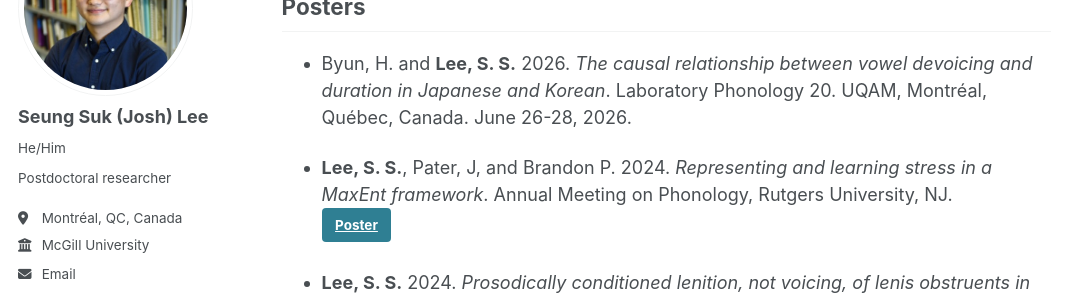
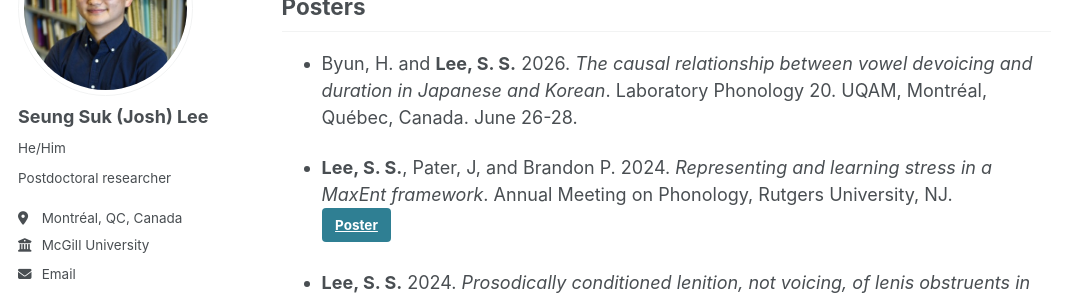
Before and after one commit to seungsuklee/seungsuklee.github.io, a Jekyll site: the page built from _pages/pubs.md, in a window 1280 px wide and 900 px high, scrolled down 2327 px. Shown: the part 180-478 px from the top of the window, without its empty margins (0-1083 px from the left). Built offline with Jekyll 4.4.1, drawn with Linux system fonts in a browser that asks for light colours; some web fonts are replaced; a script bundle is joined from its source files by our own code; library files that are not in the unit come from our copies.

Commit message:
Update poster details for Byun and Lee
Removed the end date from the conference details for the poster by Byun and Lee.

```diff
--- a/_pages/pubs.md
+++ b/_pages/pubs.md
@@ -65,7 +65,7 @@
 
 ## Posters
 
-- Byun, H. and **Lee, S. S.** 2026. *The causal relationship between vowel devoicing and duration in Japanese and Korean*. Laboratory Phonology 20. UQAM, Montréal, Québec, Canada. June 26-28, 2026.
+- Byun, H. and **Lee, S. S.** 2026. *The causal relationship between vowel devoicing and duration in Japanese and Korean*. Laboratory Phonology 20. UQAM, Montréal, Québec, Canada. June 26-28.
 
 - **Lee, S. S.**, Pater, J, and Brandon P. 2024. *Representing and learning stress in a MaxEnt framework*. Annual Meeting on Phonology, Rutgers University, NJ.
 <a class="btn" href="https://seungsuklee.github.io/files/SS Lee, Pater, Prickett_AMP2024_poster_ver103024.pdf" target="_blank">Poster</a>
```
